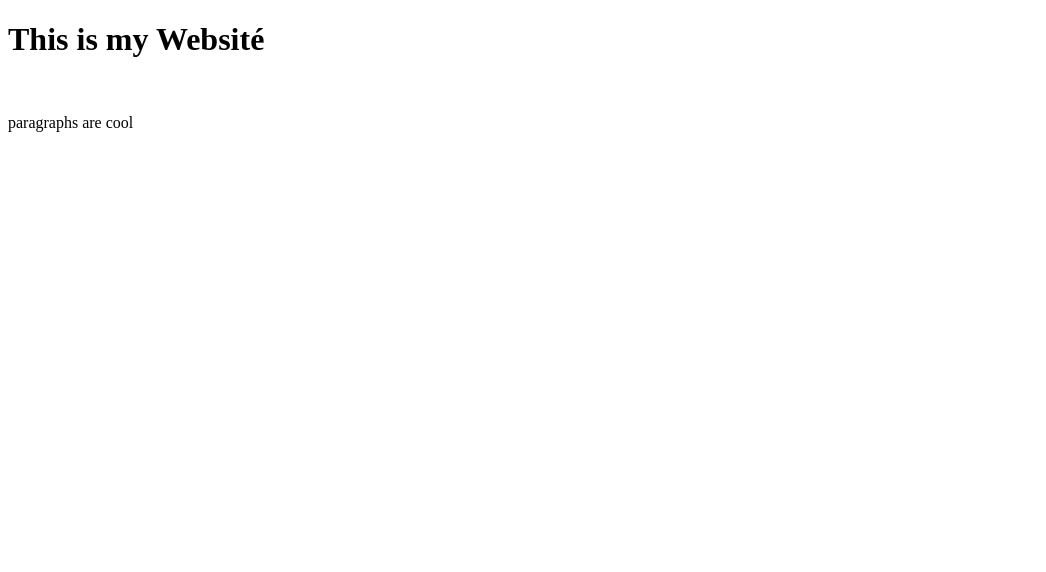
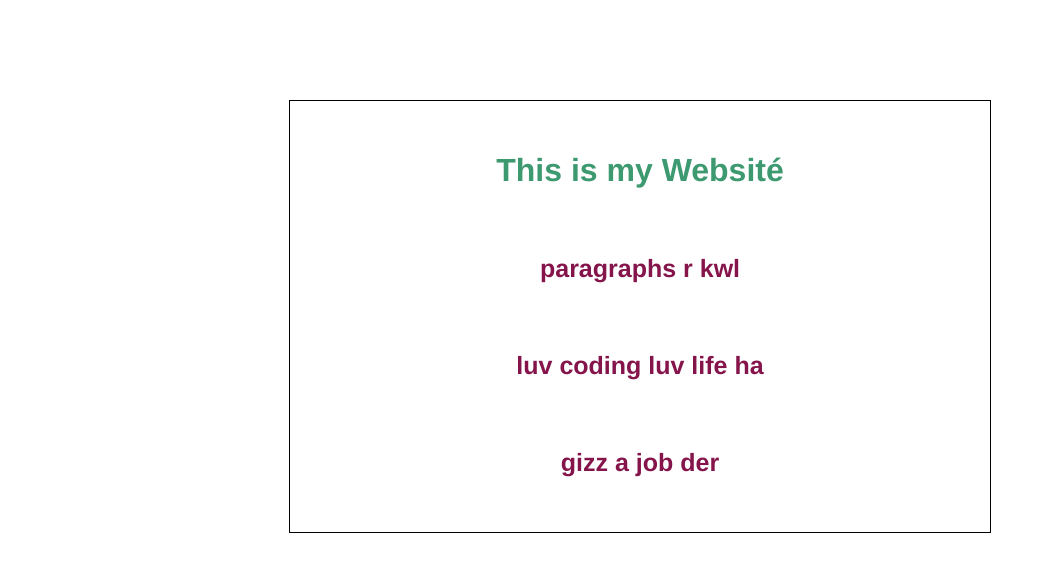
Before and after one commit to kateprenty/First_Website-, a plain HTML site: page index.html in a window 1280 px wide. Shown: the whole page, without its empty margins (0-1046 px from the left). Drawn offline with Linux system fonts and the light colour scheme.

Commit message:
few edits der

```diff
--- a/index.html
+++ b/index.html
@@ -1,15 +1,22 @@
 <!DOCTYPE HTML>
 <html>
 <head>
-    <title> First Website </title>
-
+  <link rel="stylesheet" type="text/css" href="style.css">
+  <title> First Website </title>
+</head>
+<body>
     <h1> This is my Websité </h1>
 
     <br>
 
-    <p> paragraphs are cool </p>
+    <p> paragraphs r kwl</p>
+    <br>
+    <p> luv coding luv life ha </p>
+    <br>
+    <p> gizz a job der </p>
 
-</head>
-<body>
+
+
+
 </body>
 </html>
--- a/style.css
+++ b/style.css
@@ -2,18 +2,19 @@ body {
   font-family: Helvetica, sans-serif;
   text-align: center;
   width: 50%;
-  margin: 0 auto;
+  margin: 100px auto;
   padding: 30px;
   border:1px solid black;
 }
 
 h1{
-  font-family: sans-serif;
-  font-weight: bolder;
-  color: blue;
+  color: #3D9970;
 }
 
 p{
   color: #333;
   font-size: 25px;
+  font-weight: bold;
+  color:#85144b;
+
 }
```
